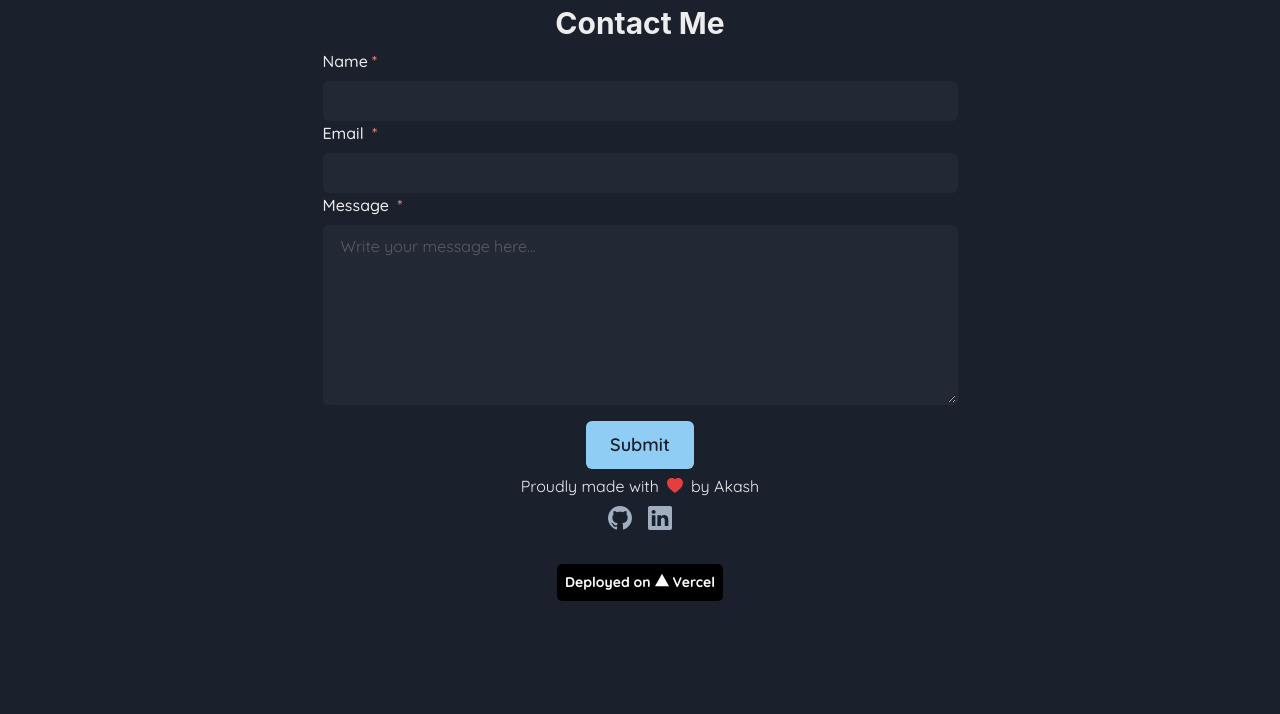
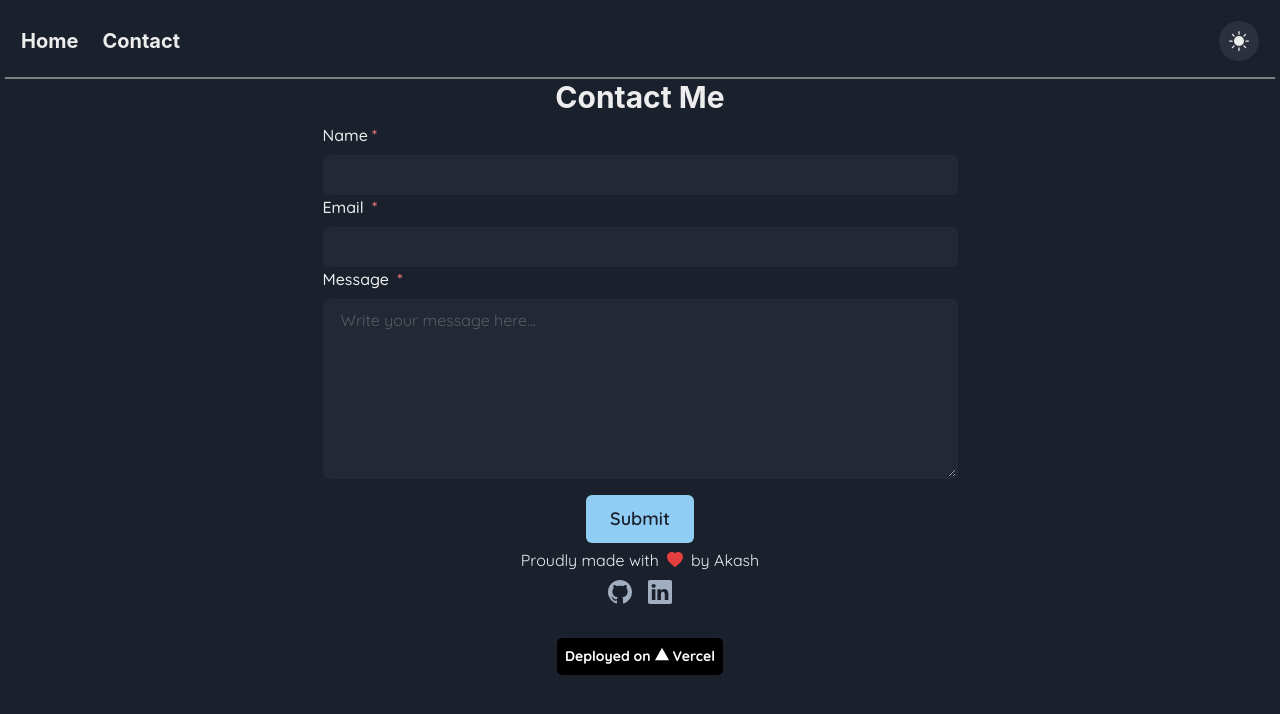
Before and after one commit to singak1/portfolio, a React (Create React App) app: page /contact in a window 1280 px wide. Shown: the top 714 px of the page. Built offline with nearby package versions, Linux system fonts and the light colour scheme.

Commit message:
Add navbar to contact page

```diff
--- a/src/Pages/Contact.js
+++ b/src/Pages/Contact.js
@@ -9,6 +9,7 @@ import  {   FormControl,
             Stack
         } from "@chakra-ui/react";
 import emailjs from "@emailjs/browser";
+import Navbar from "../Components/Navbar";
 
 const Contact = () => {
     //Set the title of the page dynamically
@@ -99,7 +100,9 @@ const Contact = () => {
     }
 
     return (
+
         <div className="contact">
+            <Navbar />
             <Stack w={['100%', '75%', '50%']} alignContent='space-around' m='auto'>
             <Heading as='h4' size='lg'>Contact Me</Heading>
             <FormControl isRequired>
```
